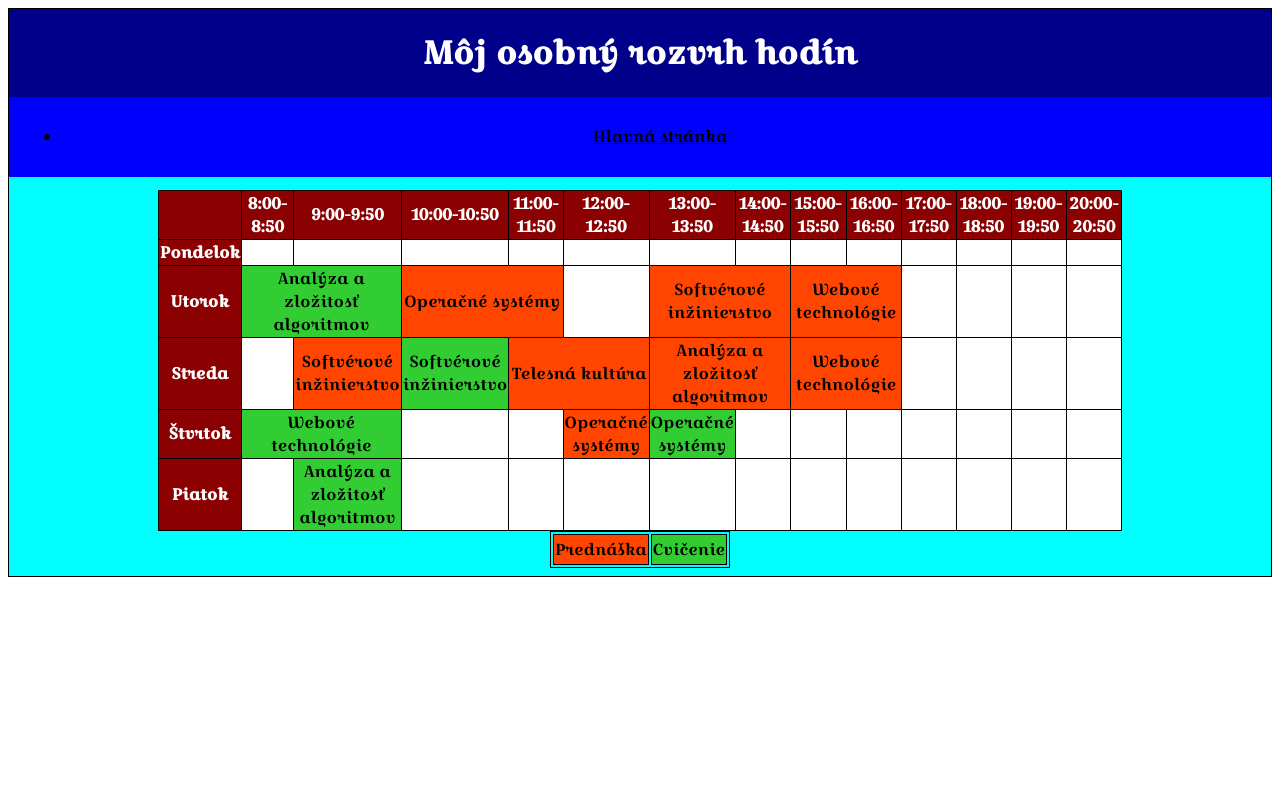
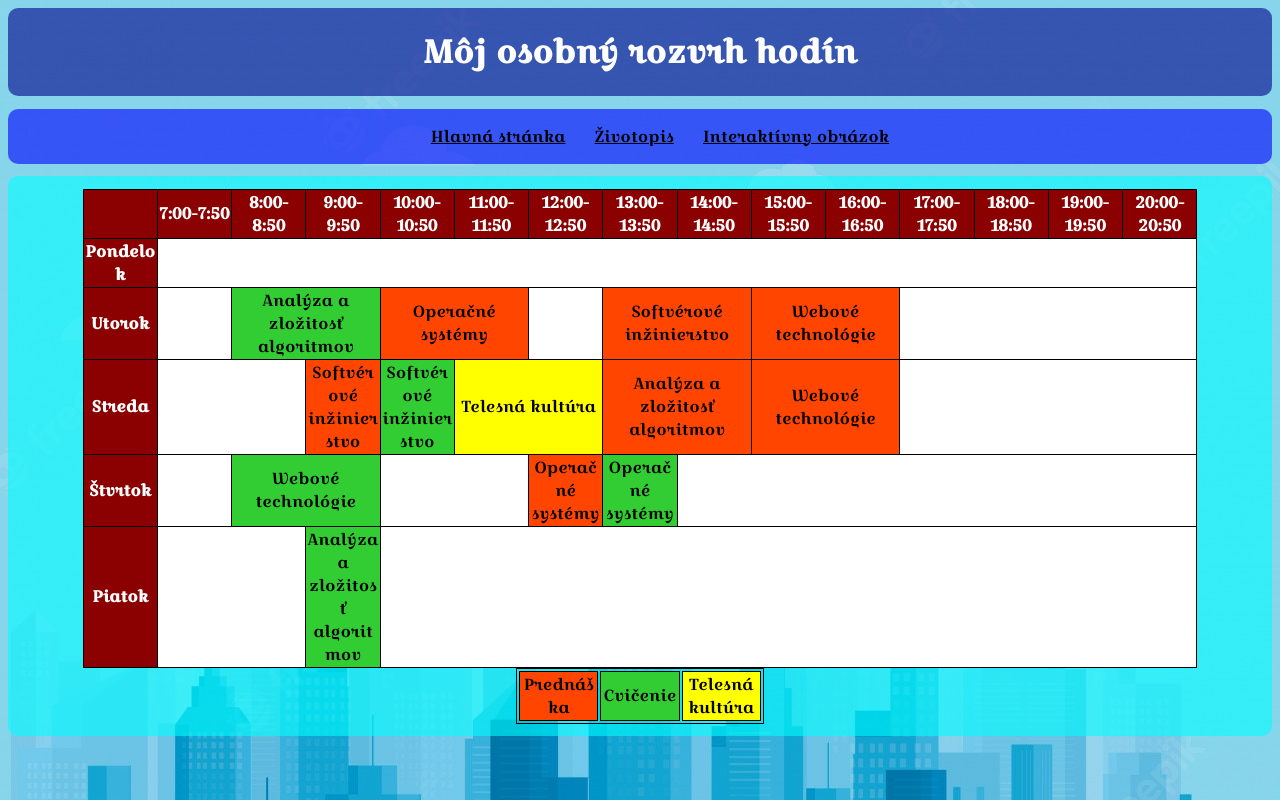
Before and after one commit to AndrejBelko/webtech-zadanie1, a plain HTML site: page rozvrh.html in a window 1280 px wide. Drawn offline with Linux system fonts and the light colour scheme.

Commit message:
uprava grafiky + zivotopis

```diff
--- a/rozvrh.html
+++ b/rozvrh.html
@@ -14,6 +14,8 @@
     <nav>
         <ul class="menu">
             <li><a href="https://webte1.fei.stuba.sk/~xbelkoa/xd">Hlavná stránka</a></li>
+            <li><a href="https://webte1.fei.stuba.sk/~xbelkoa/xd/zivotopis">Životopis</a></li>
+            <li><a href="https://webte1.fei.stuba.sk/~xbelkoa/xd/obrazok">Interaktívny obrázok</a></li>
         </ul>
     </nav>
 
@@ -21,6 +23,7 @@
         <table class="timetable">
             <tr>
                 <th class="time"></th>
+                <th class="time">7:00-7:50</th>
                 <th class="time">8:00-8:50</th>
                 <th class="time">9:00-9:50</th>
                 <th class="time">10:00-10:50</th>
@@ -38,77 +41,44 @@
             </tr>
             <tr>
                 <th class="day">Pondelok</th>
-                <td></td>
-                <td></td>
-                <td></td>
-                <td></td>
-                <td></td>
-                <td></td>
-                <td></td>
-                <td></td>
-                <td></td>
-                <td></td>
-                <td></td>
-                <td></td>
-                <td></td>
+                <td colspan="14"></td>
             </tr>
             <tr>
                 <th class="day">Utorok</th>
+                <td></td>
                 <td colspan="2" class="seminar">Analýza a zložitosť algoritmov</td>
                 <td colspan="2" class="lecture">Operačné systémy</td>
                 <td></td>
                 <td colspan="2" class="lecture">Softvérové inžinierstvo</td>
                 <td colspan="2" class="lecture">Webové technológie</td>
-                <td></td>
-                <td></td>
-                <td></td>
-                <td></td>
+                <td colspan="4"></td>
 
             </tr>
             <tr>
                 <th class="day">Streda</th>
-                <td></td>
+                <td colspan="2"></td>
                 <td class="lecture">Softvérové inžinierstvo</td>
                 <td class="seminar">Softvérové inžinierstvo</td>
-                <td colspan="2" class="lecture">Telesná kultúra</td>
+                <td colspan="2" class="pe">Telesná kultúra</td>
                 <td colspan="2" class="lecture">Analýza a zložitosť algoritmov</td>
                 <td colspan="2" class="lecture">Webové technológie</td>
-                <td></td>
-                <td></td>
-                <td></td>
-                <td></td>
+                <td colspan="4"></td>
 
             </tr>
             <tr>
                 <th class="day">Štvrtok</th>
+                <td></td>
                 <td colspan="2" class="seminar">Webové technológie</td>
-                <td></td>
-                <td></td>
+                <td colspan="2"></td>
                 <td class="lecture">Operačné systémy</td>
                 <td class="seminar">Operačné systémy</td>
-                <td></td>
-                <td></td>
-                <td></td>
-                <td></td>
-                <td></td>
-                <td></td>
-                <td></td>
+                <td colspan="7"></td>
             </tr>
             <tr>
                 <th class="day">Piatok</th>
-                <td></td>
+                <td colspan="2"></td>
                 <td class="seminar">Analýza a zložitosť algoritmov</td>
-                <td></td>
-                <td></td>
-                <td></td>
-                <td></td>
-                <td></td>
-                <td></td>
-                <td></td>
-                <td></td>
-                <td></td>
-                <td></td>
-                <td></td>
+                <td colspan="11"></td>
 
             </tr>
         </table>
@@ -117,6 +87,7 @@
             <tr>
                 <td class="lecture">Prednáška</td>
                 <td class="seminar">Cvičenie</td>
+                <td class="pe">Telesná kultúra</td>
             </tr>
         </table>
     </article>
--- a/vendor/styles.css
+++ b/vendor/styles.css
@@ -4,28 +4,64 @@
 }
 
 body{
+    background-image: url("../modern-city-skyline-backgrounds_77417-834.jpg");
+    background-repeat: no-repeat;
+    background-size: auto;
     font-family: CroissantOne, serif;
     display: grid;
+    size: auto;
+    word-break: break-word;
     grid-template-columns: auto;
-    border: 1px solid black;
-    text-align: center;
     grid-template-areas:
       'myHeader'
       'myNav'
       'myArticle'
       'myFooter';
 }
+.cv{
+    display: grid;
+    grid-template-columns: 50% 50%;
+    grid-column-gap: 1%;
+    grid-template-areas:
+            'cvLeft cvRight';
+}
+
+.left{
+    background-color: rgba(0, 255, 255, 60%);
+    grid-area: cvLeft;
+    margin-left: 35%;
+    text-align: center;
+    place-items: center;
+}
+
+.left img{
+    margin-right: auto;
+    margin-left: auto;
+}
+
+.right{
+    padding-left: 1%;
+    background-color: rgba(50, 205, 50, 60%);
+    grid-area: cvRight;
+    margin-right: 35%;
+}
+
+.right li{
+    display: block;
+}
 
 aside{
+    float: right;
+    text-align: center;
+    width: 50%;
     font-size: xxx-large;
     font-weight: bolder;
 }
 
 img{
+    border-radius: 10px;
     max-height: initial;
     max-width: initial;
-    width: auto;
-    height: auto;
     float: left;
     margin-right: 1%;
 }
@@ -42,21 +78,28 @@ img{
 }
 
 header{
+    border-radius: 10px;
     grid-area: myHeader;
-    background-color: darkblue;
+    background-color: rgba(0,0,139,60%);
     color:white;
+    margin-bottom: 1%;
+    text-align: center;
 }
 
 article{
+    border-radius: 10px;
     grid-area: myArticle;
-    background-color: aqua;
-    padding:1%;
+    background-color: rgba(0,255,255,60%);
+    margin-bottom: 1%;
+    padding: 1%;
 }
 
 nav{
+    border-radius: 10px;
     grid-area: myNav;
-    background-color: blue;
-    padding:1%;
+    background-color: rgba(0,0,255,60%);
+    margin-bottom: 1%;
+    text-align: center;
 }
 
 .menu{
@@ -64,29 +107,36 @@ nav{
     height: auto;
 }
 
-.menu li a{
+
+li{
+    display: inline;
+    margin: 1%;
+}
+
+a{
     color:black;
 }
 
 
-.menu li a:visited{
+a:visited{
     color: white;
 }
 
-.menu li a:hover{
+a:hover{
     color: limegreen;
 }
 
-.menu li a:active{
+a:active{
     color: deeppink;
 }
 
 .timetable{
+    text-align: center;
     border-collapse: collapse;
     border: 1px solid black;
-    max-width:78%;
+    max-width:90%;
     width: auto;
-    height: 50%;
+    height: auto;
     margin-left: auto;
     margin-right: auto;
     background-color: white;
@@ -119,11 +169,21 @@ nav{
     background-color: orangered;
 }
 
+.pe{
+    background-color: yellow;
+}
+
 .explanations{
+    text-align: center;
     border: 1px solid black;
-    max-width: 10%;
+    max-width: 20%;
     width: auto;
     height: 10%;
     margin-left: auto;
     margin-right: auto;
 }
+
+.subjects li{
+    color:black;
+    display: block;
+}
```
Also changed, not shown: index.html (+19 -7 lines), zivotopis.html (added, +54 -0 lines), modern-city-skyline-backgrounds_77417-834.jpg (added).
